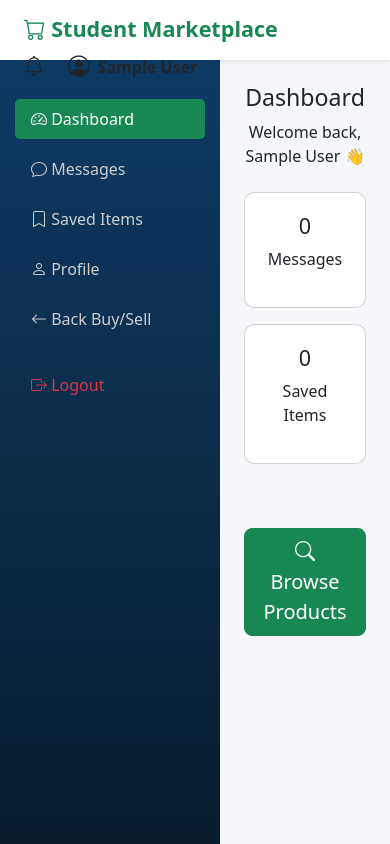
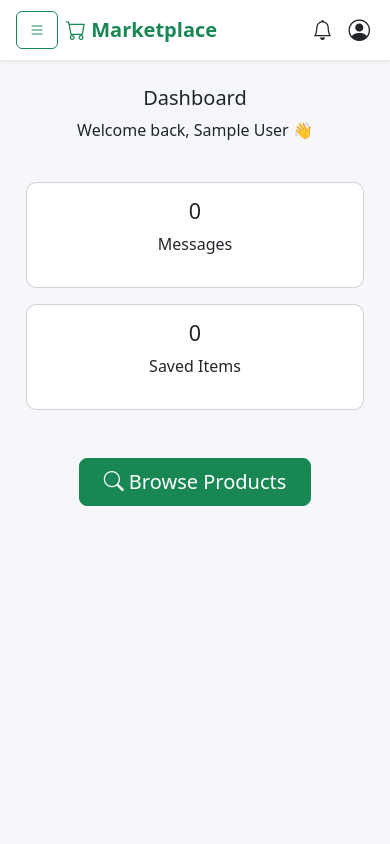
Before and after one commit to NusratJahanShamima/student_Buy-sell-, a website: page public/buyer-dashboard.html in a window 390 px wide. Drawn offline with nearby package versions, Linux system fonts and the light colour scheme; no server answers; sample sign-in values are in the browser's storage.

Commit message:
small fix for responsive

```diff
--- a/public/buyer-dashboard.html
+++ b/public/buyer-dashboard.html
@@ -5,49 +5,59 @@
     <title>Buyer Dashboard</title>
     <meta name="viewport" content="width=device-width, initial-scale=1.0">
 
-
+    <!-- Bootstrap -->
     <link href="https://cdn.jsdelivr.net/npm/bootstrap@5.3.2/dist/css/bootstrap.min.css" rel="stylesheet">
 
-
+    <!-- Icons -->
     <link href="https://cdn.jsdelivr.net/npm/bootstrap-icons/font/bootstrap-icons.css" rel="stylesheet">
 
+    <!-- Same CSS -->
     <link rel="stylesheet" href="css/seller_dashboard.css">
 </head>
 
 <body>
 
+<!-- NAVBAR -->
+<nav class="navbar navbar-light bg-white shadow-sm fixed-top px-3 d-flex justify-content-between">
 
-<nav class="navbar navbar-light bg-white shadow-sm fixed-top px-4">
-
-    <span class="navbar-brand fw-bold text-success fs-4">
-        <i class="bi bi-cart"></i> Student Marketplace
-    </span>
-
+    <!-- LEFT -->
     <div class="d-flex align-items-center">
 
+        <!-- MOBILE MENU -->
+        <button class="btn btn-outline-success d-md-none me-2" onclick="toggleSidebar()">
+            <i class="bi bi-list"></i>
+        </button>
 
-        <div class="position-relative me-4">
+        <span class="navbar-brand fw-bold text-success fs-5 mb-0">
+            <i class="bi bi-cart"></i> Marketplace
+        </span>
+    </div>
+
+    <!-- RIGHT -->
+    <div class="d-flex align-items-center">
+
+        <!-- Notification -->
+        <div class="position-relative me-3">
             <i class="bi bi-bell fs-5"></i>
             <span class="badge bg-danger badge-notify" style="display:none;">0</span>
         </div>
 
-
+        <!-- Profile -->
         <div class="d-flex align-items-center">
-            <i class="bi bi-person-circle fs-4 me-2"></i>
-            <span class="username fw-bold"></span>
+            <i class="bi bi-person-circle fs-4 me-1"></i>
+            <span class="username fw-bold small"></span>
         </div>
 
     </div>
 
 </nav>
 
-
-
+<!-- SIDEBAR -->
 <div class="sidebar">
 
     <ul class="nav flex-column mt-4">
 
-        <li><a class="nav-link active" ><i class="bi bi-speedometer2"></i> Dashboard</a></li>
+        <li><a class="nav-link active"><i class="bi bi-speedometer2"></i> Dashboard</a></li>
 
         <li><a class="nav-link" href="chat.html"><i class="bi bi-chat"></i> Messages</a></li>
 
@@ -55,7 +65,7 @@
 
         <li><a class="nav-link" href="profile.html"><i class="bi bi-person"></i> Profile</a></li>
 
-         <li><a class="nav-link" href="buy_sell.html"><i class="bi bi-arrow-left"></i> Back Buy/Sell</a></li>
+        <li><a class="nav-link" href="buy_sell.html"><i class="bi bi-arrow-left"></i> Back Buy/Sell</a></li>
 
         <li class="mt-3">
             <a class="nav-link text-danger" href="#" onclick="logout()">
@@ -67,27 +77,26 @@
 
 </div>
 
-
-
+<!-- CONTENT -->
 <div class="content-area">
 
-    <div class="container-fluid p-4 text-center">
+    <div class="container-fluid p-3 p-md-4 text-center">
 
         <h3>Dashboard</h3>
         <p>Welcome back, <span class="username"></span> 👋</p>
 
+        <!-- STATS -->
+        <div class="row justify-content-center mt-4 g-3">
 
-        <div class="row justify-content-center mt-4">
-
-            <div class="col-md-4">
-                <div class="card stat-card mb-3" onclick="goToMessages()">
+            <div class="col-12 col-sm-6 col-md-4 col-lg-3">
+                <div class="card stat-card" onclick="goToMessages()">
                     <h4 id="totalMessages">0</h4>
                     <p>Messages</p>
                 </div>
             </div>
 
-            <div class="col-md-4">
-                <div class="card stat-card mb-3" onclick="goToSaved()">
+            <div class="col-12 col-sm-6 col-md-4 col-lg-3">
+                <div class="card stat-card" onclick="goToSaved()">
                     <h4 id="totalSaved">0</h4>
                     <p>Saved Items</p>
                 </div>
@@ -95,9 +104,9 @@
 
         </div>
 
-
+        <!--  ACTION -->
         <div class="mt-5">
-            <button class="btn btn-success btn-lg" onclick="browseProducts()">
+            <button class="btn btn-success btn-lg px-4" onclick="browseProducts()">
                 <i class="bi bi-search"></i> Browse Products
             </button>
         </div>
@@ -106,6 +115,7 @@
 
 </div>
 
+<!--  JS -->
 <script src="js/seller.js"></script>
 
 <script>
@@ -125,6 +135,11 @@ function goToSaved() {
 function browseProducts() {
     window.location.href = "products.html";
 }
+
+// MOBILE SIDEBAR
+function toggleSidebar() {
+    document.querySelector('.sidebar').classList.toggle('active');
+}
 </script>
 
 </body>
--- a/public/css/seller_dashboard.css
+++ b/public/css/seller_dashboard.css
@@ -1,7 +1,6 @@
-
 body {
     margin: 0;
-    overflow: hidden;
+    overflow-x: hidden;
 }
 
 
@@ -19,8 +18,8 @@ body {
     height: calc(100vh - 60px);
     background: linear-gradient(180deg, #0d3b66, #081c2c);
     padding: 15px;
+    transition: 0.3s;
 }
-
 
 .sidebar .nav-link {
     color: #ccc;
@@ -41,6 +40,7 @@ body {
     height: calc(100vh - 60px);
     overflow-y: auto;
     background: #f5f7fa;
+    padding: 10px;
 }
 
 
@@ -76,7 +76,6 @@ body {
     align-items: center;
 }
 
-
 .listing-item:hover {
     background: #f1fdf5;
 }
@@ -87,3 +86,51 @@ body {
     border-radius: 5px;
     margin-right: 10px;
 }
+
+
+img {
+    max-width: 100%;
+    height: auto;
+}
+
+
+@media (max-width: 768px) {
+
+
+    .sidebar {
+        left: -220px;
+        z-index: 1000;
+    }
+
+    .sidebar.active {
+        left: 0;
+    }
+
+
+    .content-area {
+        margin-left: 0;
+    }
+
+
+    .listing-item {
+        flex-direction: column;
+        align-items: flex-start;
+        gap: 10px;
+    }
+}
+
+
+@media (max-width: 576px) {
+
+    h3 {
+        font-size: 20px;
+    }
+
+    .stat-card {
+        padding: 15px;
+    }
+
+    .navbar .username {
+        display: none;
+    }
+}
```
Also changed, not shown: public/seller-dashboard.html (+45 -27 lines).
